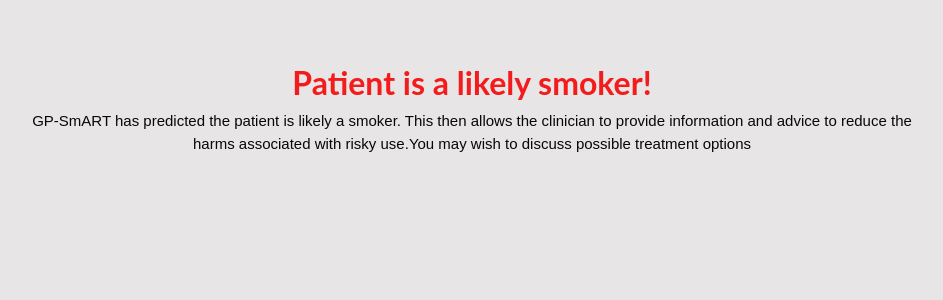
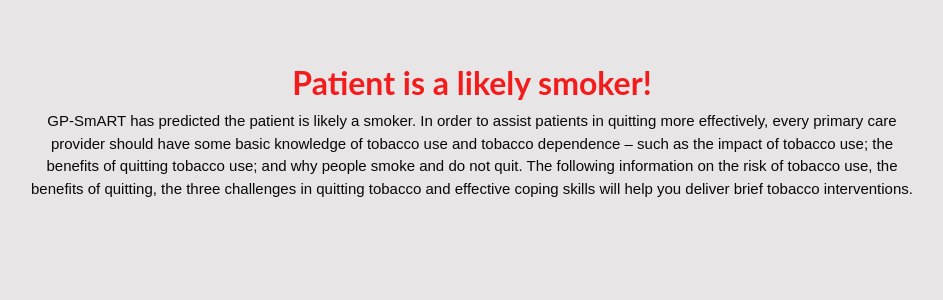
Before and after one commit to GPN87/DAVB-Project-4, a Python web app: template templates/smoker.html in a window 1280 px wide. Shown: the part 150-450 px from the top of the page, without its empty margins (168-1111 px from the left). Run offline with Jinja, Linux system fonts and the light colour scheme; the template is opened without the code that fills it, so the values that code supplies are empty; some libraries are stand-ins or nearby versions.

Commit message:
minor changes to smoker.html

```diff
--- a/templates/smoker.html
+++ b/templates/smoker.html
@@ -31,7 +31,11 @@
     <section id="section1">
         <h2>Patient is a likely smoker!</h2>
        <p> GP-SmART has predicted the patient is likely a smoker.
-		This then allows the clinician to provide information and advice to reduce the harms associated with risky use.You may wish to discuss possible treatment options </p>
+		In order to assist patients in quitting more effectively, every primary care provider should have some basic
+		knowledge of tobacco use and tobacco dependence – such as the impact of tobacco use; the benefits of
+		quitting tobacco use; and why people smoke and do not quit. The following information on the risk of
+		tobacco use, the benefits of quitting, the three challenges in quitting tobacco and effective coping skills
+		will help you deliver brief tobacco interventions.  </p>
     </section>
 
 	<!-- ** JS Plugins Needed for the Project ** -->
```
